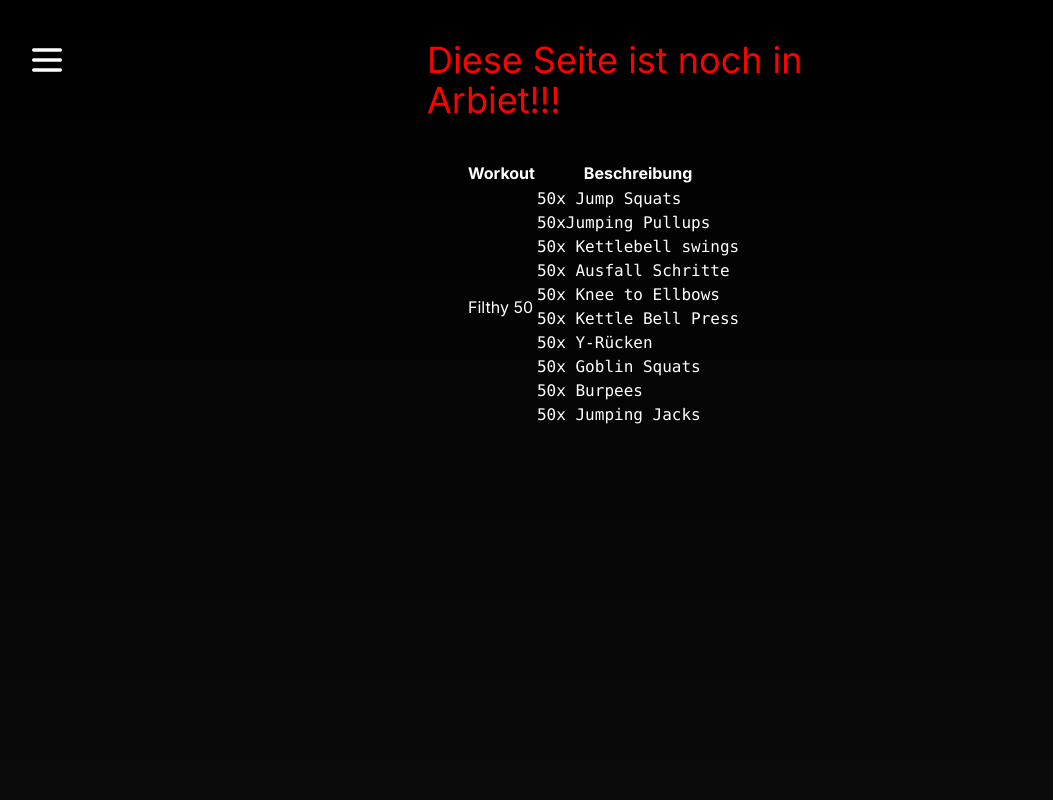
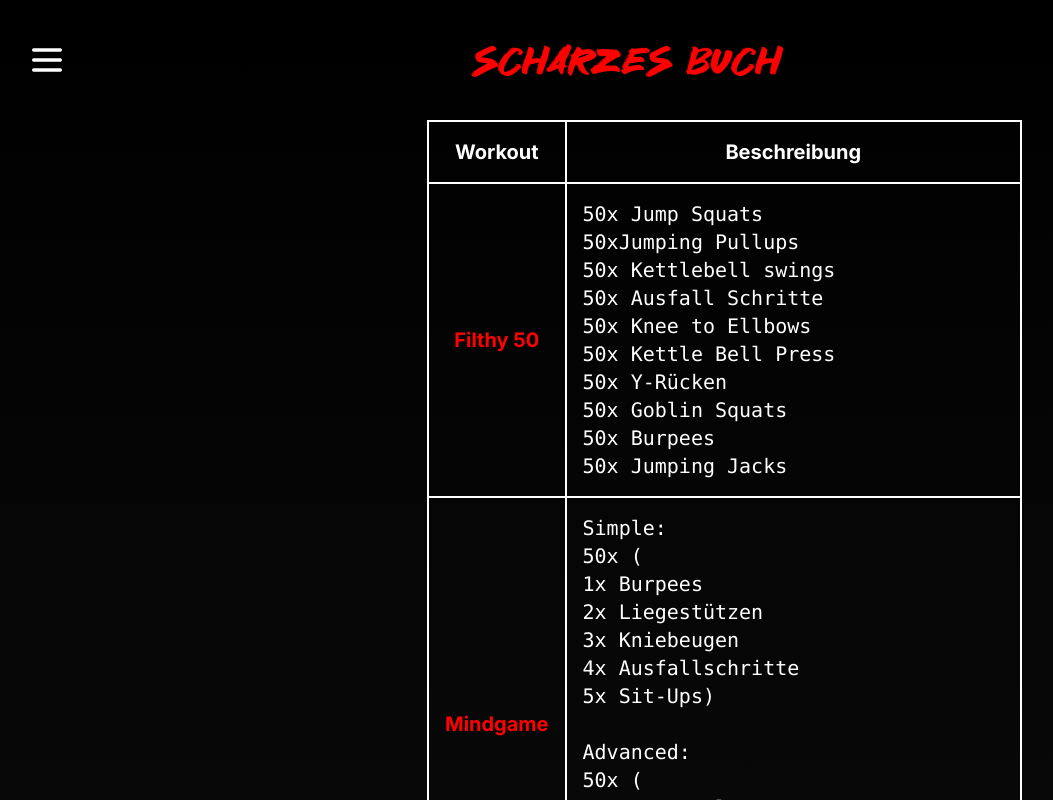
Before and after one commit to Svenum/burpee-counter, a Next.js app: page /schwarzes-buch in a window 1280 px wide. Shown: the top 800 px of the page, without its empty margins (13-1066 px from the left). Built offline with nearby package versions, Linux system fonts and the light colour scheme.

Commit message:
add Buch

```diff
--- a/app/schwarzes-buch/page.tsx
+++ b/app/schwarzes-buch/page.tsx
@@ -8,21 +8,24 @@ type Workouts = {
 export default function Page() {
   const workouts = require("../../src/data/black_book.json");
 
+  // Style
+  const cellStyle = "border-solid border-white border-2 p-4 text-xl";
+
   console.log(workouts)
   return(
     <>
       <div className="h-fit max-lg:w-fit lg:w-1/3 mx-auto">
-        <h1 className="text-4xl text-[#ff0000]">Diese Seite ist noch in Arbiet!!!</h1>
-        <table className="m-10">
+        <h1 className="text-4xl text-[#ff0000] m-auto font-antihero text-center">Scharzes Buch</h1>
+        <table className="m-auto mt-10">
           <tr>
-            <th>Workout</th>
-            <th>Beschreibung</th>
+            <th className={cellStyle}>Workout</th>
+            <th className={cellStyle}>Beschreibung</th>
           </tr>
           {
             workouts.map((item:Workouts) => (
               <tr key={item.name}>
-                <td>{item.name}</td>
-                <td><pre>{item.description}</pre></td>
+                <td className={cellStyle + " text-[#ff0000] text-center"}><b>{item.name}</b></td>
+                <td className={cellStyle}><pre>{item.description}</pre></td>
               </tr>
             ))
           }
--- a/src/data/black_book.json
+++ b/src/data/black_book.json
@@ -2,5 +2,9 @@
   {
     "name": "Filthy 50",
     "description": "50x Jump Squats\n50xJumping Pullups\n50x Kettlebell swings\n50x Ausfall Schritte\n50x Knee to Ellbows\n50x Kettle Bell Press\n50x Y-Rücken\n50x Goblin Squats\n50x Burpees\n50x Jumping Jacks"
+  },
+  {
+    "name": "Mindgame",
+    "description": "Simple:\n50x (\n1x Burpees\n2x Liegestützen\n3x Kniebeugen\n4x Ausfallschritte\n5x Sit-Ups)\n\nAdvanced:\n50x (\n1x Navy Seals\n2x plyometrische Liegestützen\n3x plyometrische Kniebeugen\n4x Ausfallschritte (vor/zurück = 1)\n5x V-Ups)"
   }
 ]
```
